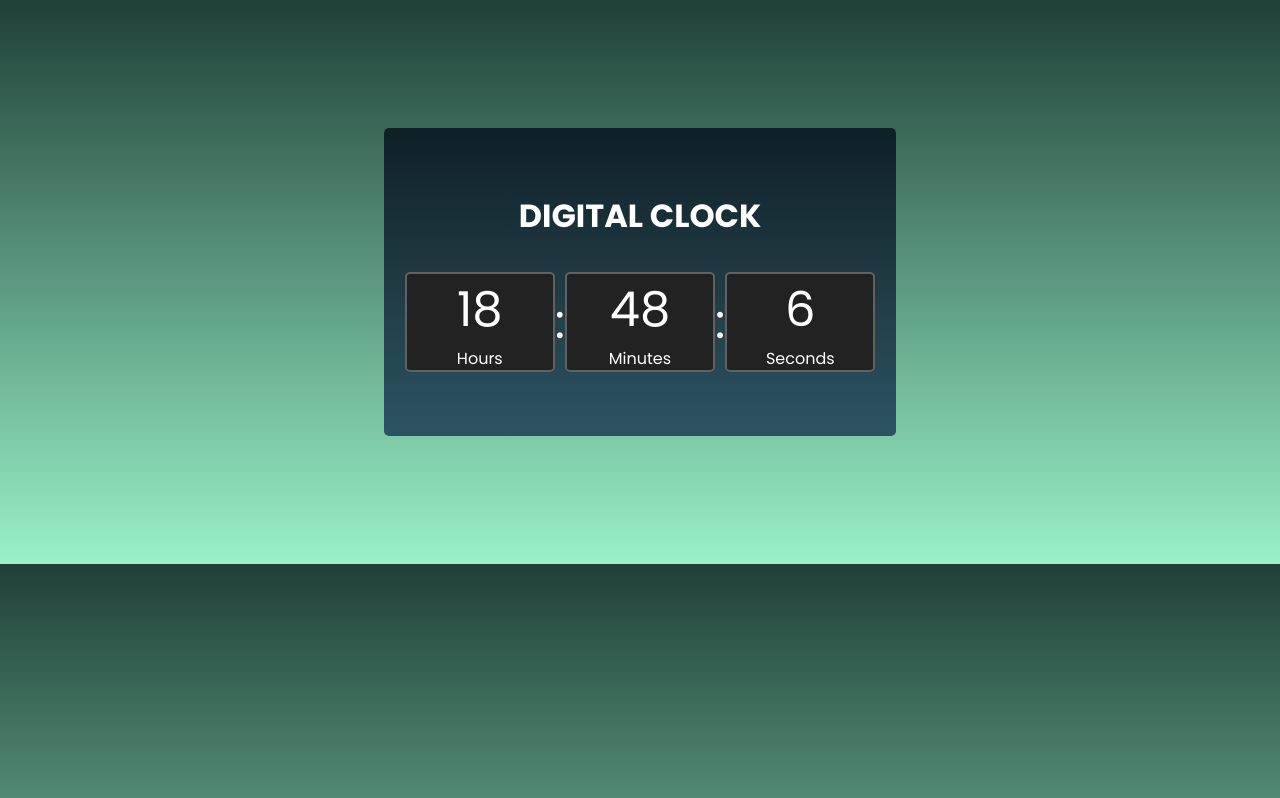
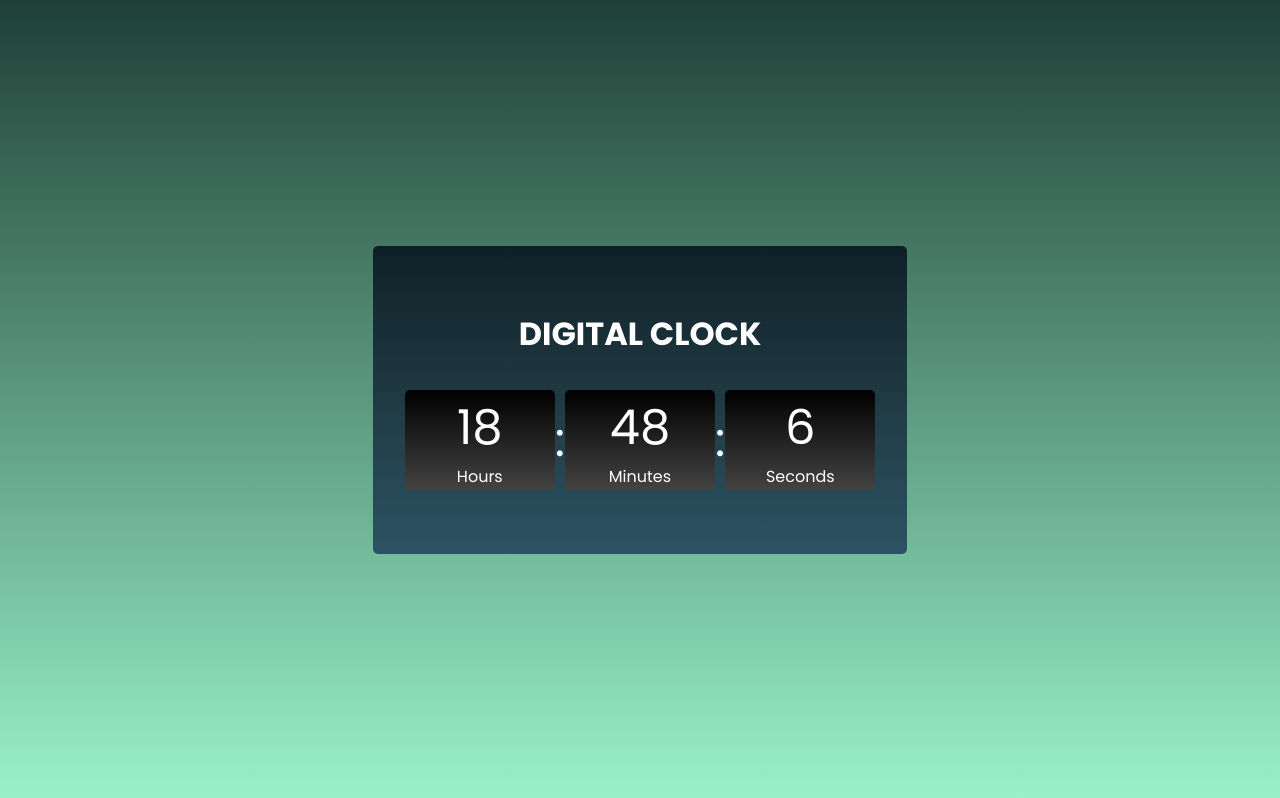
Before and after one commit to UzairAhmad1434/Digital-Clock, a plain HTML site: page index.html in a window 1280 px wide. Drawn offline with Linux system fonts and the light colour scheme.

Commit message:
adding contentss

```diff
--- a/style.css
+++ b/style.css
@@ -5,16 +5,16 @@
     box-sizing: border-box;
 
     font-family: poppins;
+}
 body{
     background: linear-gradient(#1f4037,#99f2c8);
+    height: 100vh;
     padding: 8rem;
     display: flex;
     justify-content: center;
     align-items: center;
 }
 .container{
-    height: 50%;
-    width: 50%;
     display: flex;
     flex-direction: column;
     background:linear-gradient(#0F2027,#203A43,#2C5364);
@@ -23,7 +23,7 @@ body{
     border-radius: 5px;
     align-items: center;
     justify-content: center;
-    padding: 4rem 0rem;
+    padding: 4rem 2rem;
 }
 .clock{
     margin-top: 2rem;
@@ -37,15 +37,13 @@ span{
     align-items: center;
 }
 .box{
-    background: #222222;
+    background:linear-gradient(#000000,#434343);
     border-radius: 5px;
     height: 100px;
     width: 150px;
     display: flex;
     flex-direction: column;
-    align-items: center;
-    justify-content: center;
-    border: solid 2px rgb(97, 97, 97);
+    align-items: center;    justify-content: center;
 }
 h1{
 
```
